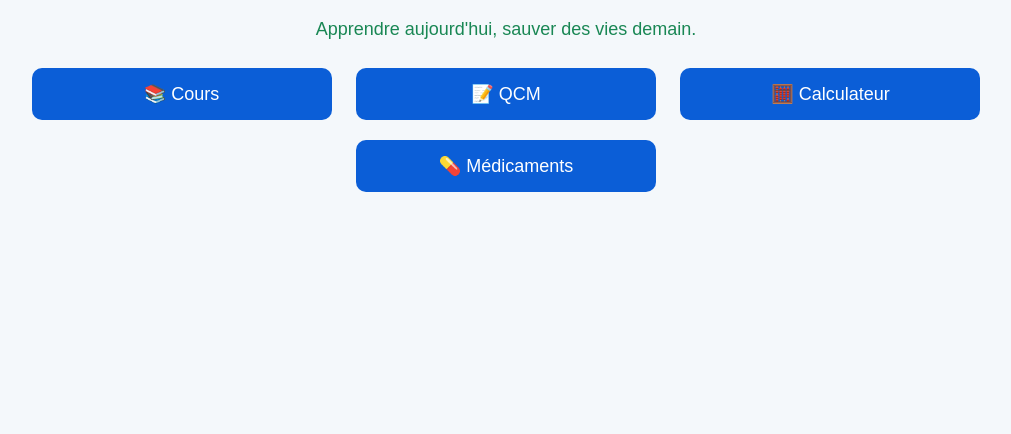
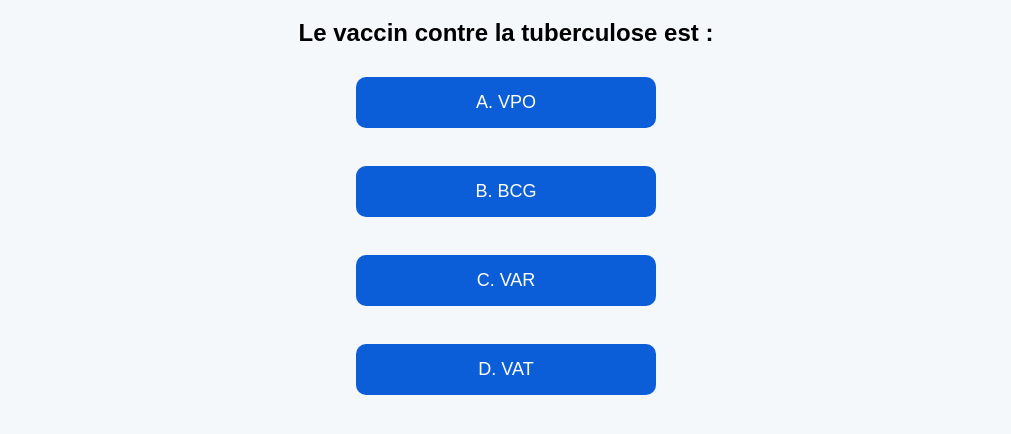
Before and after one commit to Abdelnasser2003/IDE-Smart-Cameroun, a plain HTML site: page index.html in a window 1280 px wide. Shown: the part 82-516 px from the top of the page, without its empty margins (134-1145 px from the left). Drawn offline with Linux system fonts and the light colour scheme.

Commit message:
Ajout du premier QCM interactif
<!DOCTYPE html>
<html lang="fr">
<head>
<meta charset="UTF-8">
<meta name="viewport" content="width=device-width, initial-scale=1.0">
<title>IDE Smart Cameroun</title>
<link rel="stylesheet" href="style.css">
</head>

<body>

<h1>🩺 IDE Smart Cameroun</h1>

<div class="qcm">

<h2 id="question">
Le vaccin contre la tuberculose est :
</h2>

<button onclick="verifier('A')">A. VPO</button><br><br>

<button onclick="verifier('B')">B. BCG</button><br><br>

<button onclick="verifier('C')">C. VAR</button><br><br>

<button onclick="verifier('D')">D. VAT</button>

<h3 id="resultat"></h3>

</div>

<script src="app.js"></script>

</body>
</html>

```diff
--- a/index.html
+++ b/index.html
@@ -1,20 +1,33 @@
 <!DOCTYPE html>
 <html lang="fr">
 <head>
-  <meta charset="UTF-8">
-  <meta name="viewport" content="width=device-width, initial-scale=1.0">
-  <title>IDE Smart Cameroun</title>
-  <link rel="stylesheet" href="style.css">
+<meta charset="UTF-8">
+<meta name="viewport" content="width=device-width, initial-scale=1.0">
+<title>IDE Smart Cameroun</title>
+<link rel="stylesheet" href="style.css">
 </head>
+
 <body>
 
 <h1>🩺 IDE Smart Cameroun</h1>
-<p>Apprendre aujourd'hui, sauver des vies demain.</p>
 
-<button>📚 Cours</button>
-<button>📝 QCM</button>
-<button>🧮 Calculateur</button>
-<button>💊 Médicaments</button>
+<div class="qcm">
+
+<h2 id="question">
+Le vaccin contre la tuberculose est :
+</h2>
+
+<button onclick="verifier('A')">A. VPO</button><br><br>
+
+<button onclick="verifier('B')">B. BCG</button><br><br>
+
+<button onclick="verifier('C')">C. VAR</button><br><br>
+
+<button onclick="verifier('D')">D. VAT</button>
+
+<h3 id="resultat"></h3>
+
+</div>
 
 <script src="app.js"></script>
 
```
